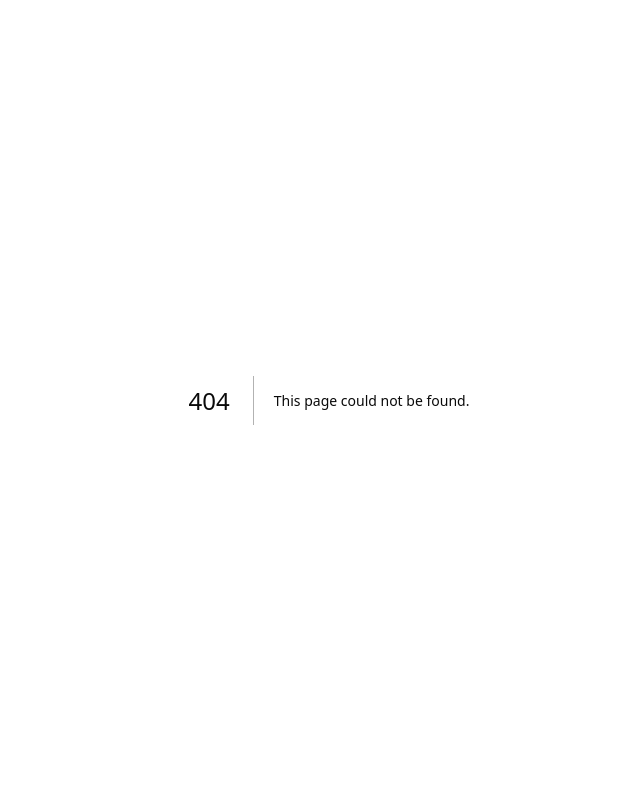
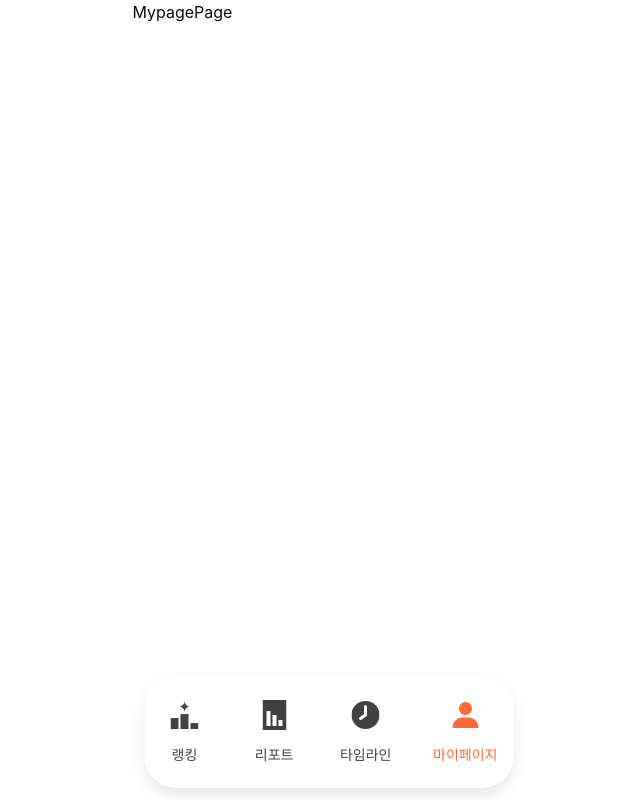
Before and after one commit to STRANK-io/strank, a Next.js app: page /mypage in a window 1280 px wide. Before the commit this address had no page. Shown: the whole page, without its empty margins (311-951 px from the left). Built offline with nearby package versions, Linux system fonts and the light colour scheme.

Commit message:
feat(nav): 네비게이션 작업

```diff
--- a/src/app/(auth)/layout.tsx
+++ /dev/null
@@ -1,3 +0,0 @@
-export default async function Layout({ children }: { children: React.ReactNode }) {
-  return <div className="flex max-w-7xl flex-col items-start gap-12">{children}</div>
-}
--- /dev/null
+++ b/src/app/(private)/layout.tsx
@@ -0,0 +1,12 @@
+import PrivatePageNav from '@/components/common/PrivatePageNav'
+
+export default async function Layout({ children }: { children: React.ReactNode }) {
+  return (
+    <div>
+      {children}
+      <div className="fixed bottom-3 left-1/2 -translate-x-1/2">
+        <PrivatePageNav />
+      </div>
+    </div>
+  )
+}
--- /dev/null
+++ b/src/app/(private)/mypage/page.tsx
@@ -0,0 +1,3 @@
+export default function MypagePage() {
+  return <div>MypagePage</div>
+}
--- /dev/null
+++ b/src/app/(private)/report/page.tsx
@@ -0,0 +1,3 @@
+export default function ReportPage() {
+  return <div>ReportPage</div>
+}
--- /dev/null
+++ b/src/app/(private)/timeline/page.tsx
@@ -0,0 +1,3 @@
+export default function TimelinePage() {
+  return <div>TimelinePage</div>
+}
--- /dev/null
+++ b/src/components/common/PrivatePageNav.tsx
@@ -0,0 +1,58 @@
+'use client'
+import RankingIcon from '@/components/common/icons/RankingIcon'
+import ReportIcon from '@/components/common/icons/ReportIcon'
+import TimelineIcon from '@/components/common/icons/TimelineIcon'
+import UserIcon from '@/components/common/icons/UserIcon'
+import { ROUTES } from '@/lib/constants/routes'
+import Link from 'next/link'
+import { usePathname } from 'next/navigation'
+
+const NAV_ITEMS = [
+  {
+    path: ROUTES.PRIVATE.RANKINGS,
+    icon: RankingIcon,
+    label: '랭킹',
+  },
+  {
+    path: ROUTES.PRIVATE.REPORT,
+    icon: ReportIcon,
+    label: '리포트',
+  },
+  {
+    path: ROUTES.PRIVATE.TIMELINE,
+    icon: TimelineIcon,
+    label: '타임라인',
+  },
+  {
+    path: ROUTES.PRIVATE.MYPAGE,
+    icon: UserIcon,
+    label: '마이페이지',
+  },
+]
+
+export default function PrivatePageNav() {
+  const pathname = usePathname()
+
+  return (
+    <nav
+      className="flex w-[369px] items-center justify-between rounded-[32px] p-4 pb-6"
+      style={{ boxShadow: '0px 8px 16px 0px #00000017' }}
+    >
+      {NAV_ITEMS.map(({ path, icon: Icon, label }) => {
+        const isActive = pathname === path
+        return (
+          <Link href={path} key={path} className="flex flex-col items-center gap-2">
+            <div className="flex h-12 w-12 items-center justify-center">
+              <Icon className={isActive ? 'fill-brand-primary' : 'fill-brand-dark'} />
+            </div>
+            <span
+              className={`text-sm font-medium leading-[16.71px] ${isActive ? 'text-brand-primary' : 'text-brand-dark'}`}
+            >
+              {label}
+            </span>
+          </Link>
+        )
+      })}
+    </nav>
+  )
+}
--- /dev/null
+++ b/src/components/common/icons/RankingIcon.tsx
@@ -0,0 +1,17 @@
+interface RankingIconProps {
+  className?: string
+}
+
+export default function RankingIcon({ className }: RankingIconProps) {
+  return (
+    <svg width="28" height="30" viewBox="0 0 28 30" fill="none" xmlns="http://www.w3.org/2000/svg">
+      <path
+        d="M8.45117 6.49995C11.5161 6.49995 13.9999 8.98216 13.9999 12.0451C13.9999 8.98216 16.4838 6.49995 19.5487 6.49995C16.4838 6.49995 13.9999 4.01774 13.9999 0.954834C13.9999 4.01774 11.5161 6.49995 8.45117 6.49995Z"
+        className={className}
+      />
+      <rect y="18.0452" width="8" height="11" className={className} />
+      <rect x="10" y="14.0452" width="8" height="15" className={className} />
+      <rect x="20" y="23.0452" width="8" height="6" className={className} />
+    </svg>
+  )
+}
--- /dev/null
+++ b/src/components/common/icons/ReportIcon.tsx
@@ -0,0 +1,14 @@
+interface ReportIconProps {
+  className?: string
+}
+
+export default function ReportIcon({ className }: ReportIconProps) {
+  return (
+    <svg width="24" height="30" viewBox="0 0 24 30" fill="none" xmlns="http://www.w3.org/2000/svg">
+      <rect width="24" height="30" className={className} />
+      <rect x="4" y="11" width="4" height="15" className="fill-white" />
+      <path d="M10 15H14V26H10V15Z" className="fill-white" />
+      <rect x="16" y="20" width="4" height="6" className="fill-white" />
+    </svg>
+  )
+}
--- /dev/null
+++ b/src/components/common/icons/TimelineIcon.tsx
@@ -0,0 +1,18 @@
+interface TimelineIconProps {
+  className?: string
+}
+
+export default function TimelineIcon({ className }: TimelineIconProps) {
+  return (
+    <svg width="28" height="28" viewBox="0 0 28 28" fill="none" xmlns="http://www.w3.org/2000/svg">
+      <circle cx="14" cy="14" r="14" className={className} />
+      <path
+        d="M14 5.5V14L9 17.5"
+        className="stroke-white"
+        strokeWidth="3"
+        strokeLinecap="round"
+        strokeLinejoin="round"
+      />
+    </svg>
+  )
+}
--- /dev/null
+++ b/src/components/common/icons/UserIcon.tsx
@@ -0,0 +1,18 @@
+interface UserIconProps {
+  className?: string
+}
+
+export default function UserIcon({ className }: UserIconProps) {
+  return (
+    <svg width="26" height="26" viewBox="0 0 26 26" fill="none" xmlns="http://www.w3.org/2000/svg">
+      <path
+        d="M13 13C16.5898 13 19.5 10.0899 19.5 6.5C19.5 2.91015 16.5898 0 13 0C9.41015 0 6.5 2.91015 6.5 6.5C6.5 10.0899 9.41015 13 13 13Z"
+        className={className}
+      />
+      <path
+        d="M9.81129 15.5999H16.1887C21.6036 15.5999 26 20.26 26 25.9999H0C0 20.26 4.39638 15.5999 9.81129 15.5999Z"
+        className={className}
+      />
+    </svg>
+  )
+}
```
